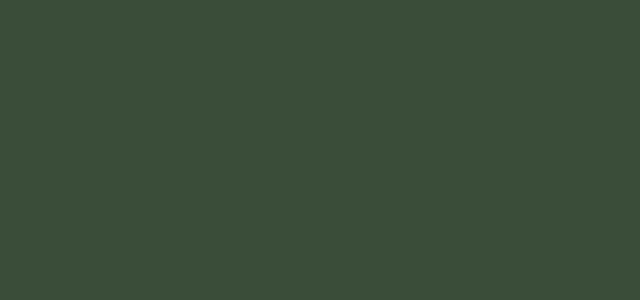
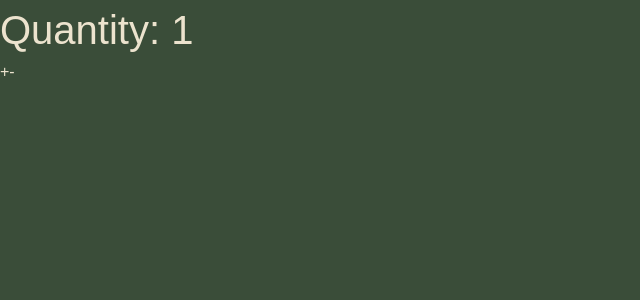
Before and after one commit to jayco01/cprg306-assignments, a Next.js app: page /week-4 in a window 1280 px wide. Shown: the top 300 px of the page, without its empty margins (0-640 px from the left). Built offline with nearby package versions, Linux system fonts and the light colour scheme.

Commit message:
Feat: Implemented Increment and Decrement buttons

```diff
--- a/app/layout.js
+++ b/app/layout.js
@@ -12,18 +12,18 @@ const geistMono = Geist_Mono({
 });
 
 export const metadata = {
-  title: "Jay's Assignments",
-  description: "Fall 2025 CPRG306 Assignments",
+  title: "Create Next App",
+  description: "Generated by create next app",
 };
 
 export default function RootLayout({ children }) {
   return (
     <html lang="en">
-      <body
-        className={`${geistSans.variable} ${geistMono.variable} antialiased`}
-      >
-        {children}
-      </body>
+    <body
+      className={`${geistSans.variable} ${geistMono.variable} antialiased`}
+    >
+    {children}
+    </body>
     </html>
   );
 }
--- a/app/week-4/new-item.js
+++ b/app/week-4/new-item.js
@@ -1,4 +1,4 @@
-"use client";
+'use client';
 
 import {useState} from "react";
 
@@ -6,19 +6,39 @@ export default function NewItem() {
 
   const [quantity, setQuantity] = useState(1);
 
+  const increment = (quantity) => {
+    console.log(quantity + "test increment");
+    if (quantity <= 20) {
+      setQuantity(quantity + 1);
+    }
+  }
+  const decrement = (quantity) => {
+    console.log(quantity + "test decrement");
+    if (quantity >= 1) {
+      setQuantity(quantity - 1);
+    }
+  }
+
   return (
-    <div></div>
+    <section>
+      <h2>
+        Quantity: <span>{quantity}</span>
+      </h2>
+      <div>
+
+        <button
+          disabled={quantity >= 20 }
+          onClick={() => increment(quantity)}>
+          +
+        </button>
+
+        <button
+          disabled={ quantity <= 1 }
+          onClick={() => decrement(quantity)}>
+          -
+        </button>
+
+      </div>
+    </section>
   )
 }
-
-
-const increment = (quantity) => {
-  if (quantity >= 20) {
-    setQuantity(quantity + 1);
-  }
-}
-const decrement = (quantity) => {
-  if (quantity <= 1) {
-    setQuantity(quantity - 1);
-  }
-}
```
